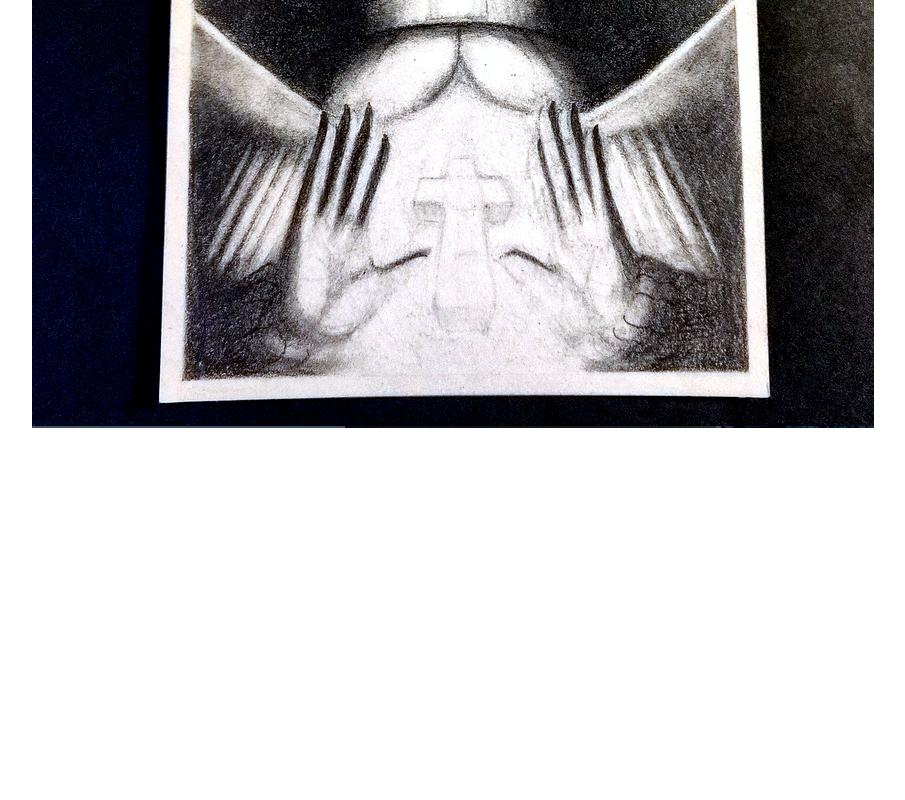
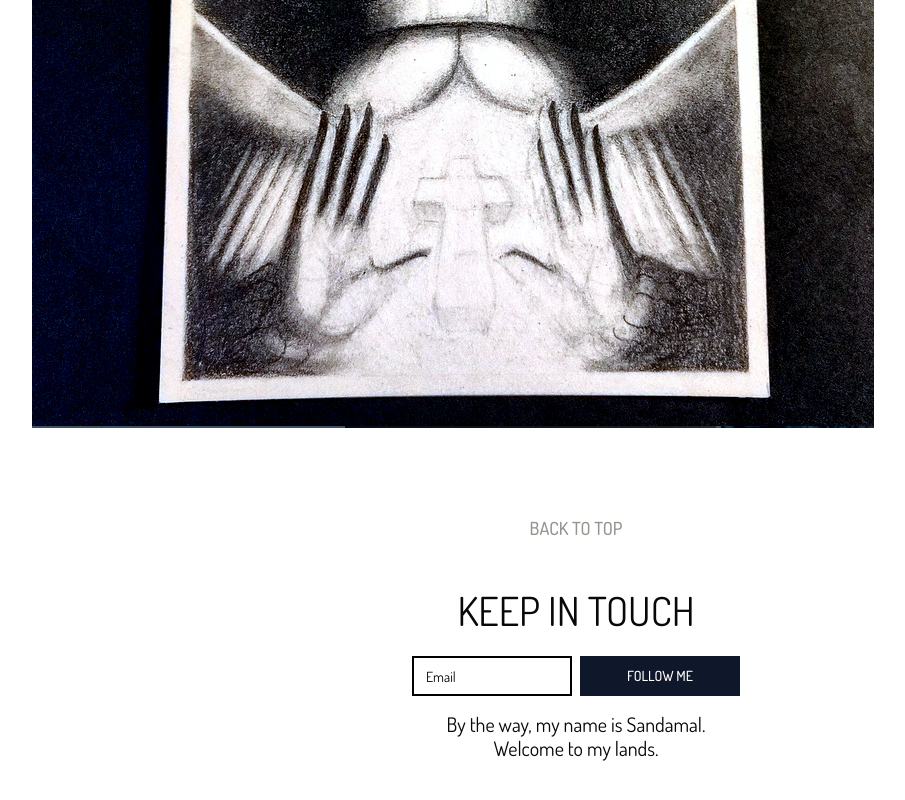
Before and after one commit to SebastienLaurentt/Sandamal, a Next.js app: page /about in a window 1280 px wide. Shown: the part 604-1404 px from the top of the page, without its empty margins (64-969 px from the left). Before the commit the page ends 1048 px from the top, so only its background shows below. Built offline with nearby package versions, Linux system fonts and the light colour scheme.

Commit message:
add footer and backToTop

```diff
--- a/app/about/page.tsx
+++ b/app/about/page.tsx
@@ -1,3 +1,5 @@
+import BackToTop from "@/components/BackToTop/BackToTop";
+import Footer from "@/components/Footer/Footer";
 import Section from "@/components/Section/Section";
 import aboutImg from "@/public/images/about.jpg";
 import Image from "next/image";
@@ -6,13 +8,15 @@ const About = () => {
   return (
     <main>
       <Section>
-        <div className="flex flex-col xl:flex-row xl:gap-x-4 xl:p-4 ">
+        <div className="my-8 flex flex-col xl:flex-row xl:gap-x-4 xl:p-4 ">
           <Image src={aboutImg} alt="About" />
           <div>
             <h2>About Me</h2>
             <p>Ohhh le essseuuuuh</p>
           </div>
         </div>
+        <BackToTop />
+        <Footer />
       </Section>
     </main>
   );
```
